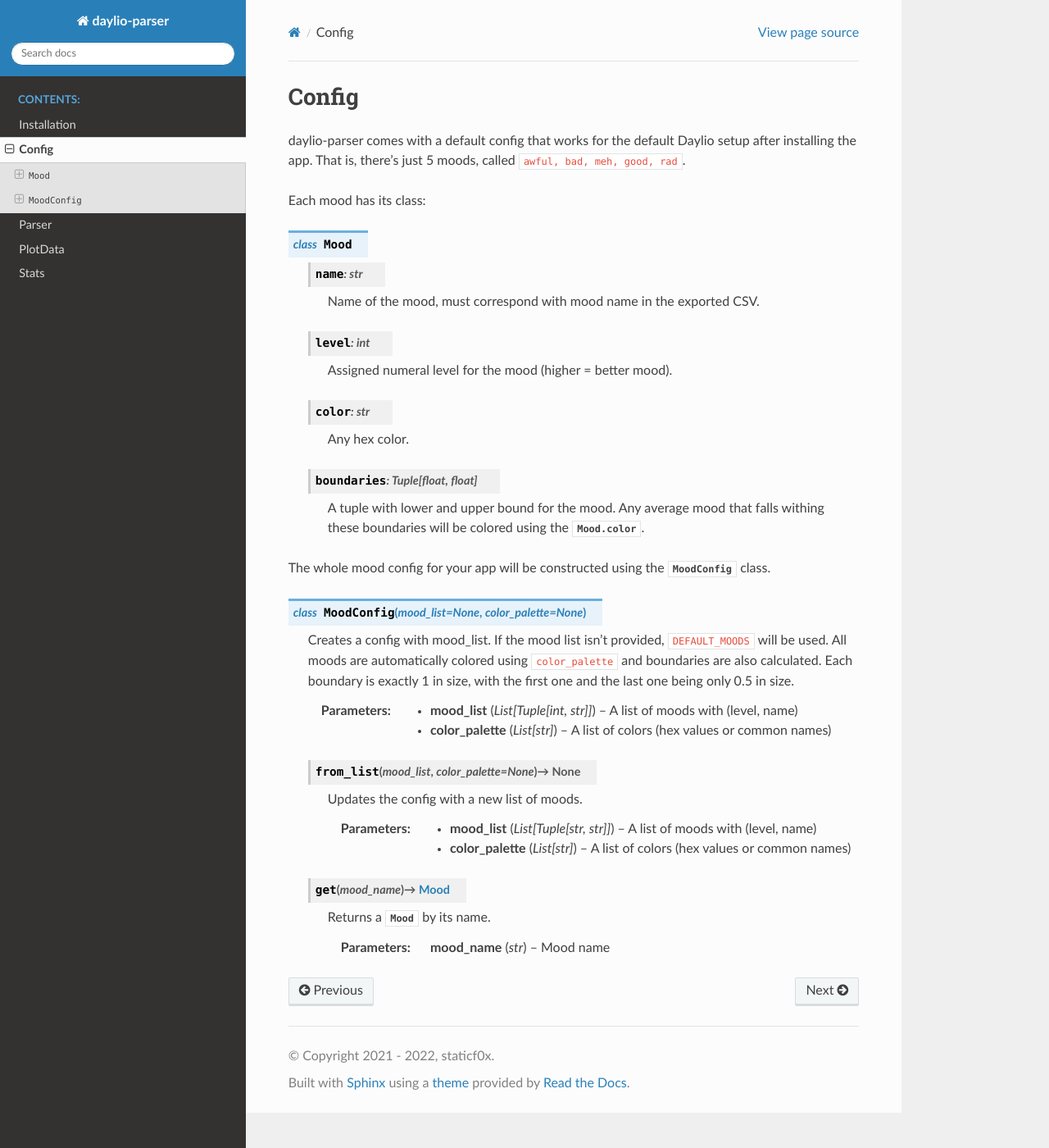
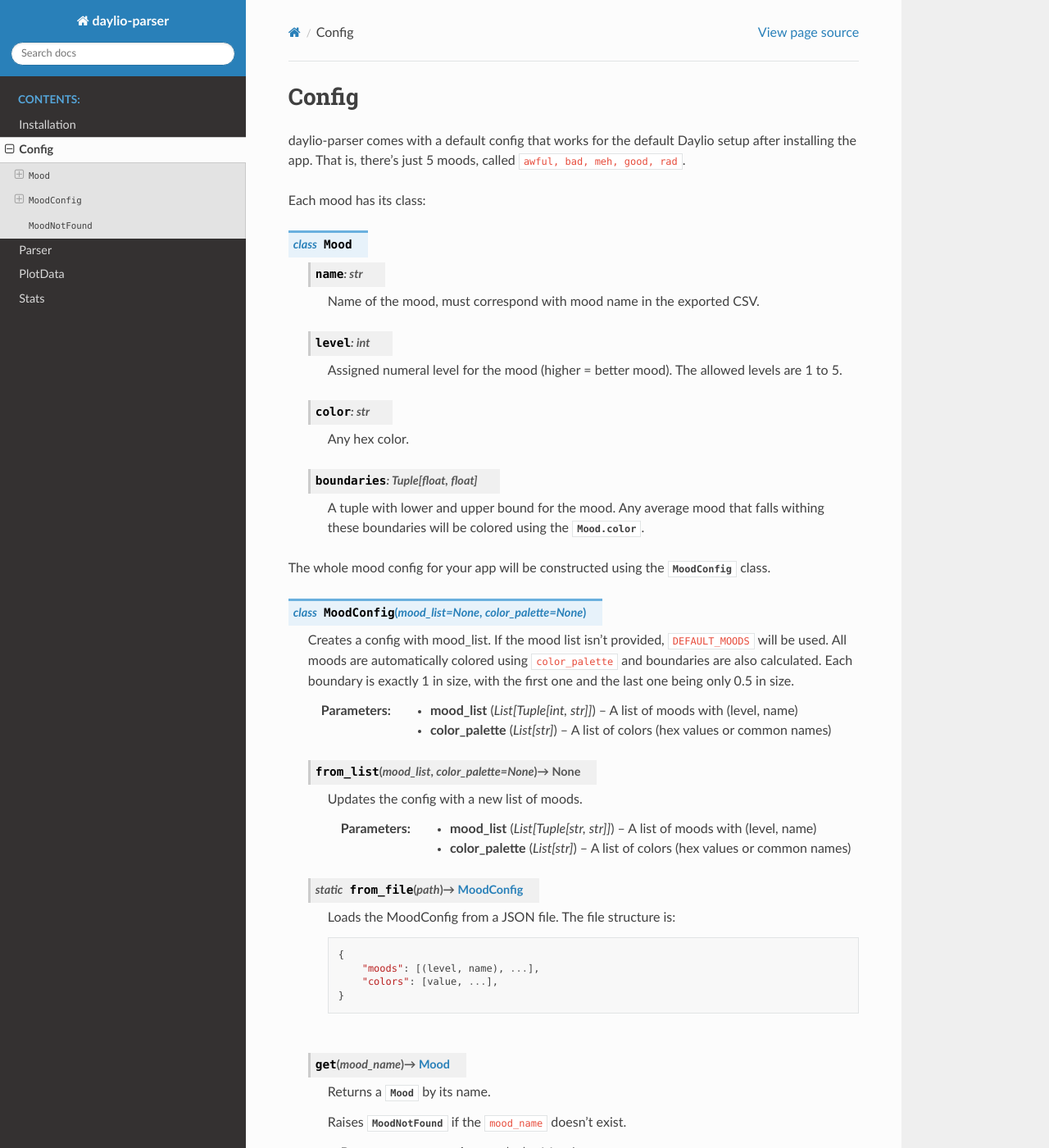
Before and after one commit to staticf0x/daylio-parser, a Sphinx documentation site: the page built from docs/source/config.rst, in a window 1280 px wide and 1400 px high. Shown: the whole window at 82% size. Built offline with Sphinx 7.4.7 and the Read the Docs theme 2.0.0, drawn with Linux system fonts in a browser that asks for light colours; some of the changed text lies outside the part shown.

Commit message:
Update docs

```diff
--- a/docs/source/config.rst
+++ b/docs/source/config.rst
@@ -18,6 +18,7 @@
         :type: int
 
         Assigned numeral level for the mood (higher = better mood).
+        The allowed levels are 1 to 5.
 
     .. py:attribute:: color
         :type: str
@@ -58,8 +59,29 @@
         :type mood_list: List[Tuple[str, str]]
         :type color_palette: List[str]
 
+    .. py:staticmethod:: from_file(path) -> MoodConfig
+
+        Loads the MoodConfig from a JSON file.
+        The file structure is:
+
+        .. code-block::
+
+            {
+                "moods": [(level, name), ...],
+                "colors": [value, ...],
+            }
+
+        :type path: str
+
     .. py:method:: get(mood_name) -> Mood
 
         Returns a :py:class:`Mood` by its name.
 
+        Raises :py:class:`MoodNotFound` if the ``mood_name`` doesn't exist.
+
         :param str mood_name: Mood name
+
+
+.. py:exception:: MoodNotFound
+
+    Raised in cases when attempting to retrieve a non-existing :py:class:`Mood`.
--- a/docs/source/parser.rst
+++ b/docs/source/parser.rst
@@ -33,6 +33,6 @@
 
     .. py:method:: load_from_buffer(f) -> List[Entry]
 
-        Actually reads the entries from a CSV file.
+        Load entries from a file like object containing CSV data.
 
         :param f: A file-like object
--- a/docs/source/stats.rst
+++ b/docs/source/stats.rst
@@ -6,10 +6,10 @@
     This class represents a period of moods.
 
     .. py:attribute:: start_date
-        :type: datetime.datetime
+        :type: datetime.date
 
     .. py:attribute:: end_date
-        :type: datetime.datetime
+        :type: datetime.date
 
     .. py:attribute:: duration
         :type: int
```
Also changed, not shown: README.md (+0 -1 lines), docs/source/plot.rst (+7 -3 lines).
